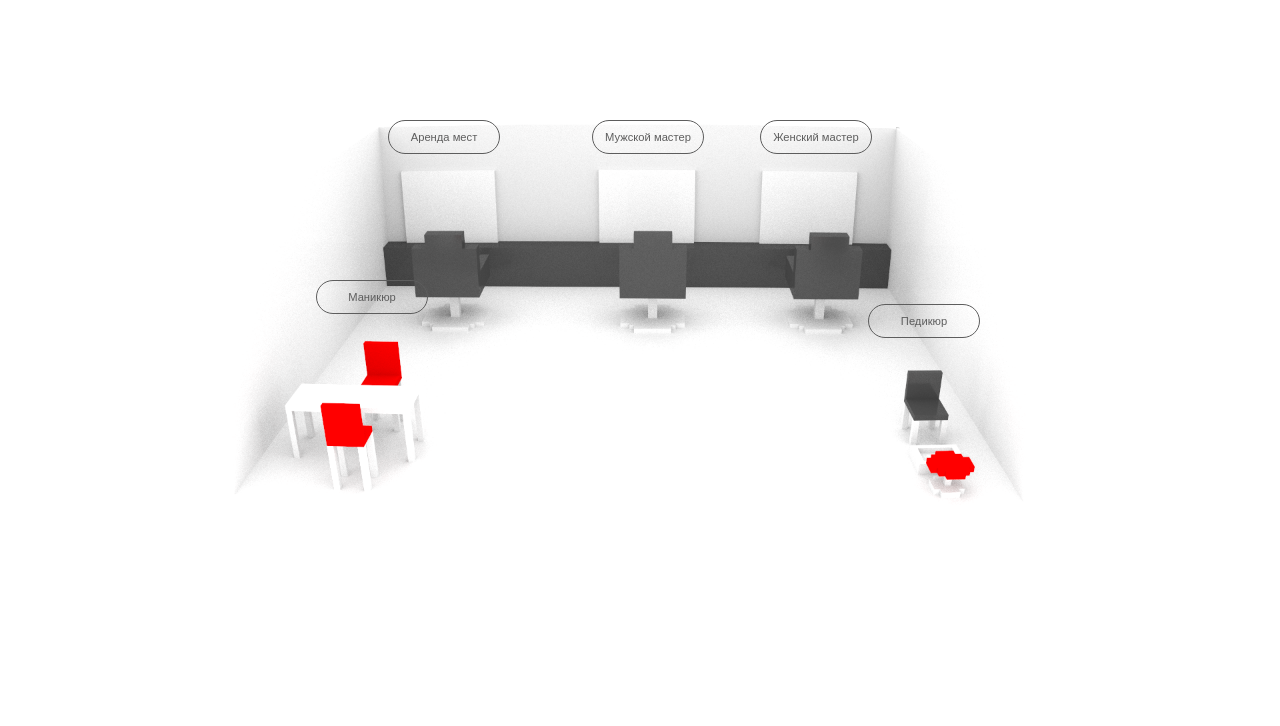
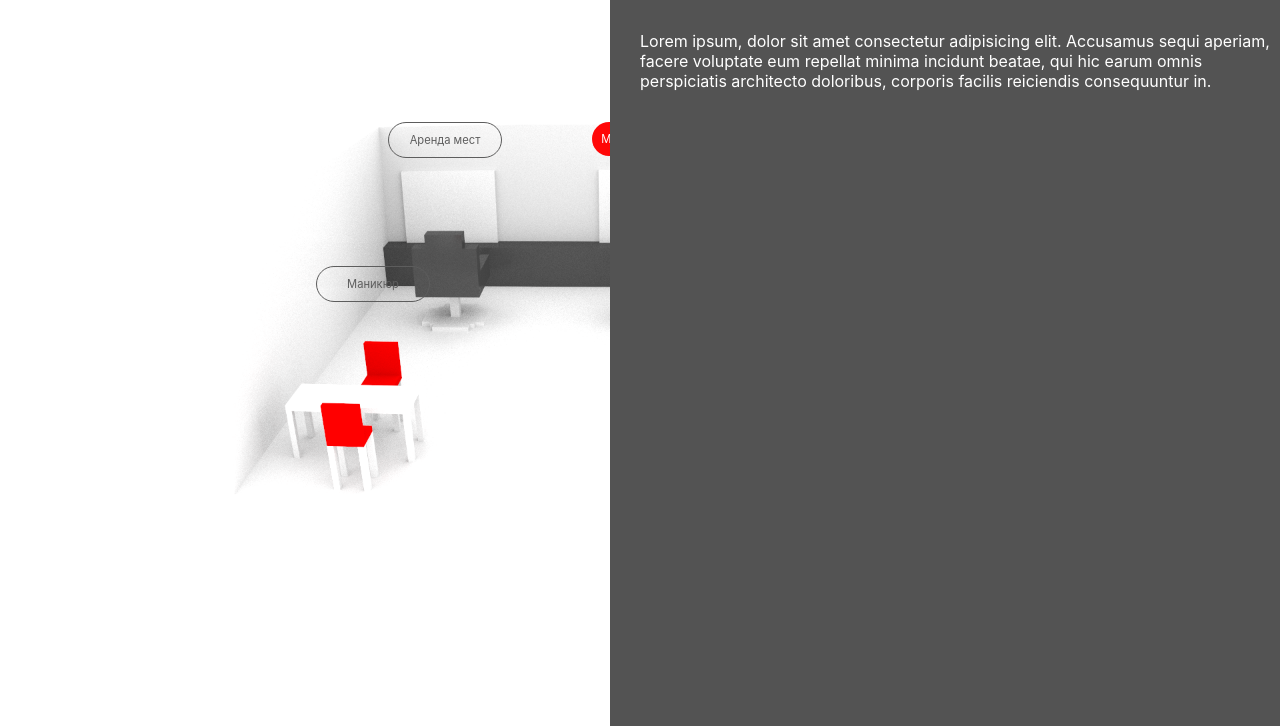
Before and after one commit to jic8/-ReactJS-Salon, a React app: page /men in a window 1280 px wide. Shown: the part 104-830 px from the top of the page. Before the commit the page ends 800 px from the top, so only its background shows below. Built offline with nearby package versions, Linux system fonts and the light colour scheme.

Commit message:
[new] add aside and react router

```diff
--- a/package.json
+++ b/package.json
@@ -8,6 +8,7 @@
     "@testing-library/user-event": "^7.2.1",
     "react": "^16.12.0",
     "react-dom": "^16.12.0",
+    "react-router-dom": "^5.1.2",
     "react-scripts": "3.3.0"
   },
   "scripts": {
--- a/src/App/App.css
+++ b/src/App/App.css
@@ -40,6 +40,10 @@
 }
 
 @media (max-width: 360px) {
+  nav.area{
+    width: 100%;
+  }
+
   nav.area ul {
     flex-direction: column;
   }
--- a/src/App/App.js
+++ b/src/App/App.js
@@ -1,41 +1,22 @@
 import React from 'react';
 import Header from '../Companents/Header/Header'
-import Point from '../Companents/Point/Point'
+import Mobile from '../Companents/MainScene/Mobile/Mobile'
+import Desktop from '../Companents/MainScene/Desktop/Desktop'
+import Aside from '../Companents/Aside/Aside'
 import './App.css';
+import { Route, Switch } from 'react-router-dom';
 
 export default function App() {
   const clienWidth = window.screen.width
+  const scrine = clienWidth >= 641  ?  <Desktop /> : <Mobile />;
 
-  if(clienWidth >= 641){
-    return (
-      <div className="App">
-        <Header />
-        <main className="Salon-main">
-          <nav className="area">
-            <div className="bg"></div>
-            <Point  posX='29%' text="Аренда мест"/>
-            <Point  posX='46%' text="Мужской мастер"/>
-            <Point  posX='60%' text="Женский мастер"/>
-            <Point  posX='23%' posY='48%' text="Маникюр"/>
-            <Point  posX='69%' posY='51%' text="Педикюр"/>
-          </nav>
-        </main>
-      </div>
-    );
-  }else{
-    return (
-      <div className="App">
-        <Header />
-        <nav className="area">
-          <ul>
-            <Point text="Мужской мастер"/>
-            <Point text="Женский мастер"/>
-            <Point text="Маникюр"/>
-            <Point text="Педикюр"/>
-            <Point text="Аренда мест"/>
-          </ul>
-        </nav>
-      </div>
-    );
-  }
+  return(
+    <div className="App">
+      <Header />
+        <main className="Salon-main"> { scrine } </main>
+          <Switch>
+            <Route path="/men"><Aside /></Route>
+          </Switch>
+    </div>
+  )
 }
--- /dev/null
+++ b/src/Companents/Aside/Aside.css
@@ -0,0 +1,32 @@
+.mainAside{
+    float: right;
+    height: 100vh;
+    background-color: #535353;
+    z-index: 4;
+    position: relative;
+    display: flex;
+    color: #fff;
+    animation: open .5s forwards;
+    flex-direction: column;
+    padding:30px 0 0 30px;
+}
+
+.mainAside a.close{
+    font-size: 3em;
+    color: #fff;
+    text-decoration: none;
+}
+
+.mainAside .contant{
+    margin: 30px auto;
+}
+
+@keyframes open{
+    0%{
+        width:0;
+    }
+    100%{
+        width: 50%;
+
+    }
+}
--- /dev/null
+++ b/src/Companents/Aside/Aside.jsx
@@ -0,0 +1,23 @@
+import React from 'react';
+import './Aside.css';
+import {Link, Route} from "react-router-dom";
+
+export default function(){
+    return(
+        <Route path="/men">
+            <aside className='mainAside'>
+                <header>
+                    <Link className='close' to='/'>X</Link>
+                </header>
+                <div className='contant'>
+                    <p>Lorem ipsum, dolor sit amet consectetur adipisicing elit.
+                        Accusamus sequi aperiam, facere voluptate eum repellat minima incidunt beatae,
+                        qui hic earum omnis perspiciatis architecto doloribus, corporis facilis reiciendis
+                        consequuntur in.
+                    </p>
+                </div>
+            </aside>
+        </Route>
+
+    )
+}
--- /dev/null
+++ b/src/Companents/MainScene/Desktop/Desktop.jsx
@@ -0,0 +1,17 @@
+import React from 'react';
+// TODO import './Mobile.css';
+
+import Point from '../../Point/Point'
+
+export default function App() {
+    return(
+        <nav className="area">
+            <div className="bg"></div>
+            <Point  posX='29%' text="Аренда мест" aside='rent'/>
+            <Point  posX='46%' text="Мужской мастер" aside='men'/>
+            <Point  posX='60%' text="Женский мастер" aside='women'/>
+            <Point  posX='23%' posY='45%' text="Маникюр" aside='manicure'/>
+            <Point  posX='69%' posY='49%' text="Педикюр" aside='pedicure'/>
+      </nav>
+    )
+}
--- /dev/null
+++ b/src/Companents/MainScene/Mobile/Mobile.jsx
@@ -0,0 +1,18 @@
+import React from 'react';
+// import './Mobile.css';
+
+import Point from '../../Point/Point'
+
+export default function App() {
+    return(
+        <nav className="area">
+            <ul>
+            <Point text="Мужской мастер" aside='men'/>
+            <Point text="Женский мастер" aside='women'/>
+            <Point text="Маникюр" aside='manicure'/>
+            <Point text="Педикюр" aside='pedicure'/>
+            <Point text="Аренда мест" aside='rent'/>
+            </ul>
+        </nav>
+    )
+}
--- a/src/Companents/Point/Point.css
+++ b/src/Companents/Point/Point.css
@@ -1,4 +1,4 @@
-button.Point{
+a.Point{
     border: 1px solid #5d5d5d;
     color: #5d5d5d;
     background-color: transparent;
@@ -8,22 +8,35 @@ button.Point{
     align-items: center;
     z-index: 2;
     font-size: .7rem;
-    top: 28%;
+    top: 27%;
     display: flex;
     justify-content: center;
     position: absolute;
     cursor: pointer;
+    animation: 2s move infinite;
+    text-decoration: none;
 }
 
-button.Point:hover{
+a.Point:hover{
     background-color: #ff0100f8;
+    color: #fff;
+    border: none;
+    transition: .5s background-color ease-out;
+    animation: none;
+}
+
+nav.area a.active{
+    background-color:#ff0100f8;
     color: #fff;
     border: none;
 }
 
 @media screen and (max-width: 690px) {
-    button.Point{
+    a.Point{
         top: 187px;
+        animation: none;
+        padding: 2%;
+        text-align: center;
     }
   }
 
@@ -33,8 +46,13 @@ button.Point:hover{
         display: flex;
     }
 
-    button.Point{
+    a.Point{
         position: initial;
         margin-top: 15px;
     }
 }
+
+@keyframes move {
+    0%,100%{margin-top: 0;}
+    50%{margin-top: 10px;}
+}
--- a/src/Companents/Point/Point.jsx
+++ b/src/Companents/Point/Point.jsx
@@ -1,10 +1,18 @@
 import React from 'react';
 import './Point.css';
+import {
+  Route,
+  NavLink
+} from "react-router-dom";
 
 export default function(props) {
   return (
-    <button className='Point' style={{left:props.posX, top:props.posY}}>
-        { props.text }
-   </button>
+    <Route>
+      <NavLink className='Point'
+              style={{left:props.posX, top:props.posY}}
+              to={props.aside}>
+          { props.text }
+    </NavLink>
+    </Route>
   );
 }
--- a/src/index.js
+++ b/src/index.js
@@ -3,8 +3,14 @@ import ReactDOM from 'react-dom';
 import './index.css';
 import App from './App/App';
 import * as serviceWorker from './serviceWorker';
+import {BrowserRouter as Router} from 'react-router-dom'
 
-ReactDOM.render(<App />, document.getElementById('root'));
+
+ReactDOM.render(
+    <Router>
+        <App />
+    </Router>,
+    document.getElementById('root'));
 
 // If you want your app to work offline and load faster, you can change
 // unregister() to register() below. Note this comes with some pitfalls.
```
Also changed, not shown: 1 other file.
